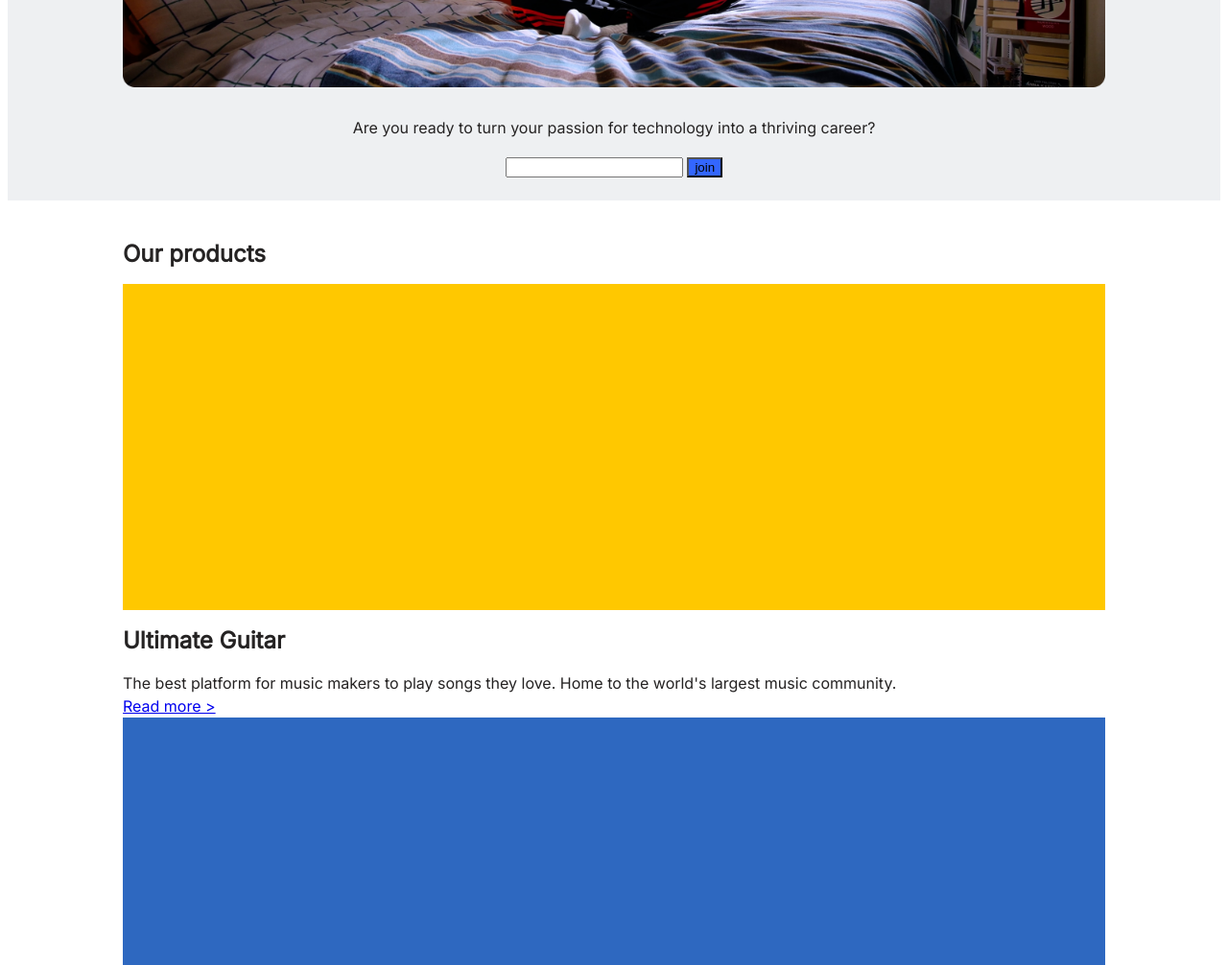
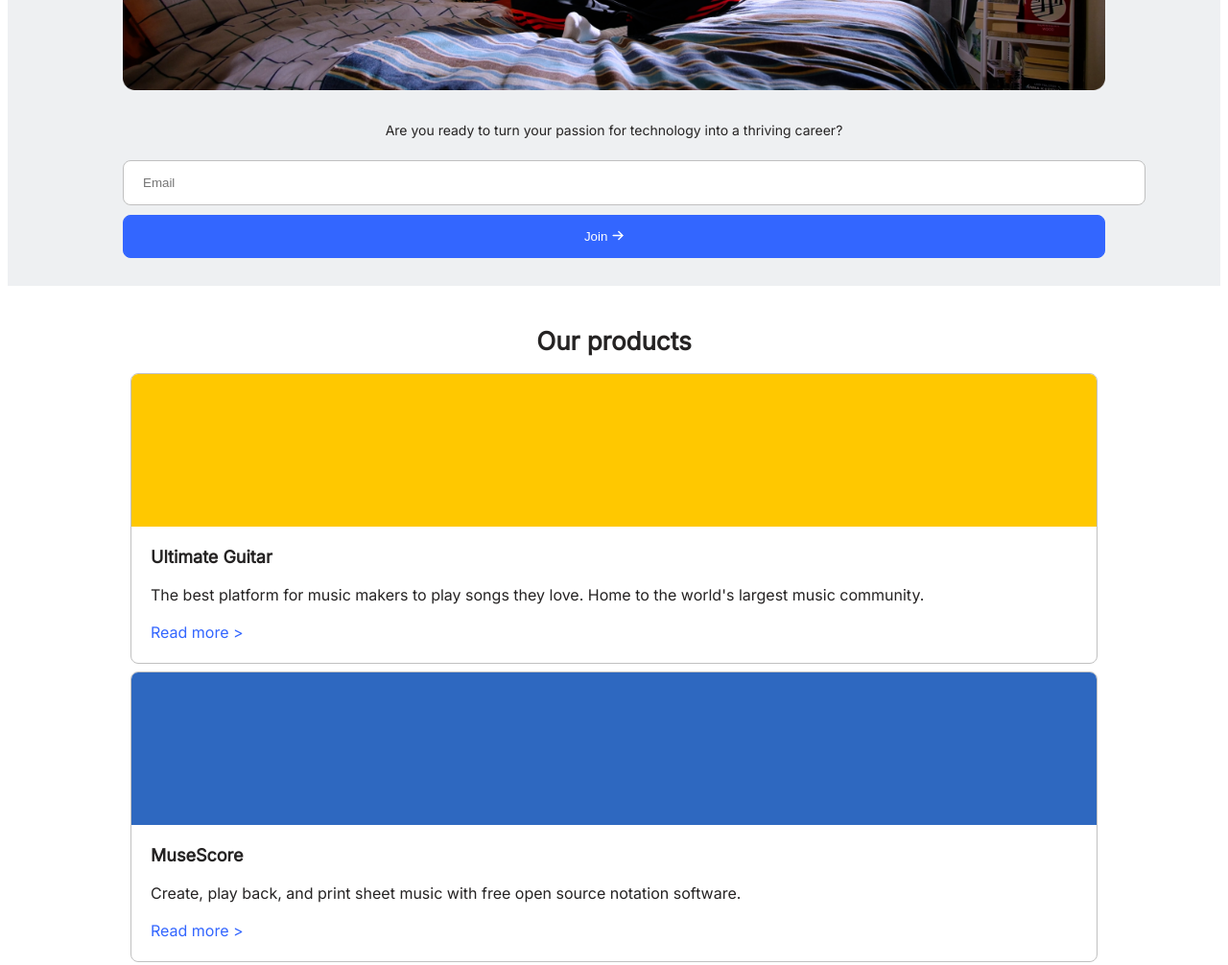
Before and after one commit to evpanov/challenge-muse-frontend, a plain HTML site: page index.html in a window 1280 px wide. Shown: the part 640-1646 px from the top of the page at 96% size. Drawn offline with Linux system fonts and the light colour scheme.

Commit message:
In progress

```diff
--- a/index.css
+++ b/index.css
@@ -9,6 +9,18 @@
     line-height: 24px;
 }
 
+.font-size-14 {
+    font-size: 14px;
+}
+
+h1 {
+    font-size: 26px;
+}
+
+h2 {
+    font-size: 18px;
+}
+
 header, main, footer
 header article, main article, footer article {
     min-width: 320px;
@@ -17,6 +29,7 @@
 header article {
     margin: 0 auto;
     padding: 1vh 0;
+    color: #4B4B4B;
 }
 
 header article figure {
@@ -46,12 +59,61 @@
     max-width: 100%;
 }
 
-main.blog div.post section.header {
-    height: 340px;
+main article h1 {
+    text-align: center;
+}
+
+input, button {
+    border-radius: 8px;
+    height: 45px;
+    margin: 5px 0;
+}
+
+input {
+    padding: 0 20px;
+    border: solid 1px #C0C0C0;
 }
 
 button.submit {
     background-color: #3366FF;
+    border: solid 1px #3366FF;
+    color: #fff;
+    padding: 0 40px 0 20px;
+    vertical-align: center;
+}
+
+button.submit img {
+    margin-bottom: -2px;
+}
+
+button.submit:after {
+    background-color: #3366FF;
+    border: solid 1px #3366FF;
+    color: #fff;
+    padding: 0 30px;
+}
+
+a {
+    color: #3366FF;
+    text-decoration: none;
+}
+
+main.blog div.post {
+    border-radius: 8px;
+    border: solid 1px #C0C0C0;
+    margin: 8px;
+    overflow: hidden;
+}
+
+main.blog div.post section.header {
+    height: 159px;
+}
+main.blog div.post section.body {
+    padding: 5px;
+}
+
+main.blog div.post h2, main.blog div.post section.description, main.blog div.post section.action {
+    margin: 15px;
 }
 
 footer {
@@ -82,11 +144,24 @@
     header article, main article, footer article {
         max-width: 320px;
     }
+    main.blog div.post {
+        margin: 8px 0;
+    }
+    input, button {
+        display: block;
+        width: 100%;
+    }
 }
 
 @media (min-width: 480px) {
     header article, main article, footer article {
         max-width: 460px;
+    }
+    main.blog div.post {
+        margin: 8px;
+    }
+    input, button {
+        display: inline;
     }
 }
 
--- a/index.html
+++ b/index.html
@@ -32,14 +32,14 @@
             <img src="hello.png" alt="">
         </figure>
         <section>
-            <p>
+            <p class="font-size-14">
                 Are you ready to turn your passion for technology into a thriving career?
             </p>
         </section>
         <section class="form">
             <form>
-                <input type="text">
-                <button class="submit" type="submit">join</button>
+                <input type="text" name="email" id="email" placeholder="Email">
+                <button type="submit" class="submit">Join <img src="caret-right.svg"></button>
             </form>
         </section>
     </article>
@@ -50,6 +50,7 @@
         <section>
             <div class="post">
                 <section class="header bgcFFC800"></section>
+                <section class="body">
                     <h2>Ultimate Guitar</h2>
                     <section class="description">
                         The best platform for music makers to play songs they love. Home to the world's largest music
@@ -58,9 +59,11 @@
                     <section class="action">
                         <a href="#">Read more ></a>
                     </section>
+                </section>
             </div>
             <div class="post">
                 <section class="header bgc2E68C0"></section>
+                <section class="body">
                     <h2>MuseScore</h2>
                     <section class="description">
                         Create, play back, and print sheet music with free open source notation software.
@@ -68,9 +71,11 @@
                     <section class="action">
                         <a href="#">Read more ></a>
                     </section>
+                </section>
             </div>
             <div class="post">
                 <section class="header bgcEA1542"></section>
+                <section class="body">
                     <h2>Ultimate Guitar</h2>
                     <section class="description">
                         The best platform for music makers to play songs they love. Home to the world's largest music
@@ -79,9 +84,11 @@
                     <section class="action">
                         <a href="#">Read more ></a>
                     </section>
+                </section>
             </div>
             <div class="post">
                 <section class="header bgc1D4ED8"></section>
+                <section class="body">
                     <h2>Ultimate Guitar</h2>
                     <section class="description">
                         The best platform for music makers to play songs they love. Home to the world's largest music
@@ -89,6 +96,7 @@
                     </section>
                     <section class="action">
                         <a href="#">Read more ></a>
+                    </section>
                 </section>
             </div>
         </section>
```
Also changed, not shown: caret-right.svg (added). Lines whose indentation alone changed are shown as unchanged.
